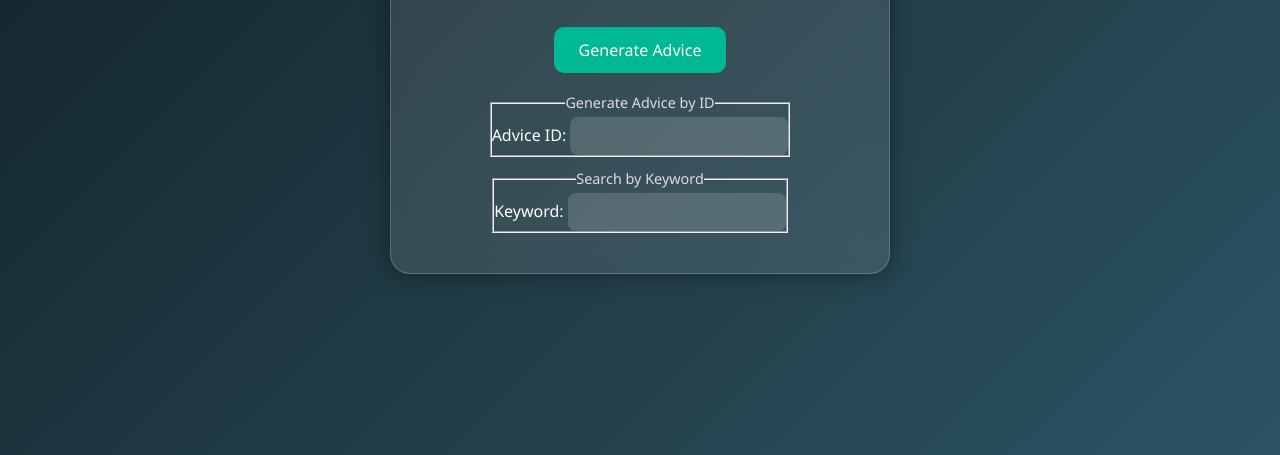
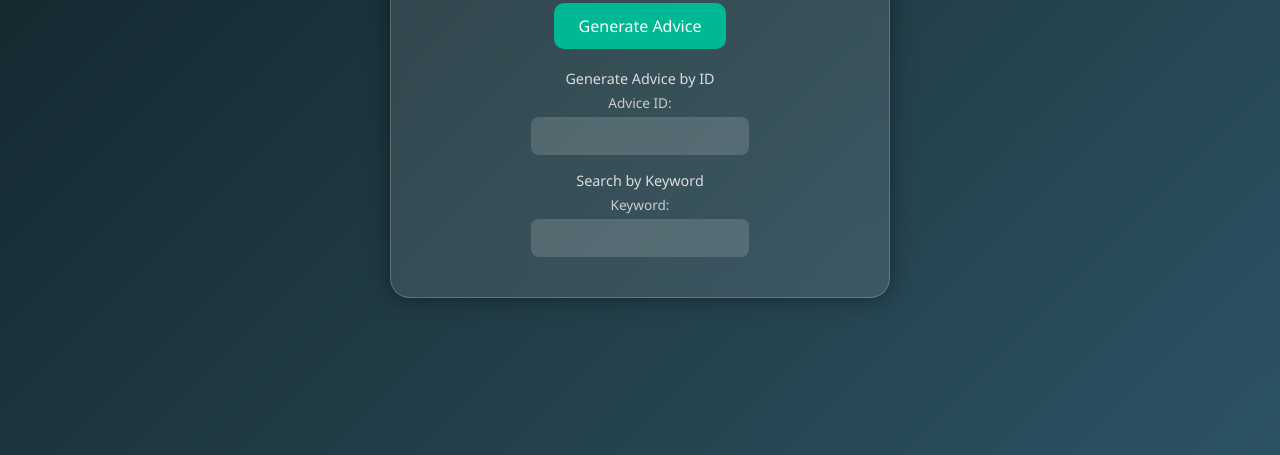
Before and after one commit to srjuninn/advicesApiApresentation, a plain HTML site: page index.html in a window 1280 px wide. Shown: the part 345-800 px from the top of the page. Drawn offline with Linux system fonts and the light colour scheme.

Commit message:
style: fieldset and label
Co-authored-by: GoBrazill <vinicius.daraujos26@gmail.com>

```diff
--- a/style.css
+++ b/style.css
@@ -4,6 +4,7 @@
   box-sizing: border-box;
   font-family: "Segoe UI", Tahoma, Geneva, Verdana, sans-serif;
 }
+
 /* Remove setinhas no Chrome, Safari, Edge */
 input[type=number]::-webkit-inner-spin-button,
 input[type=number]::-webkit-outer-spin-button {
@@ -66,23 +67,39 @@ button {
 button:hover {
   background-color: #019875;
 }
+
 .advicesWrap {
   display: flex;
   flex-direction: column;
   justify-content: center;
-  align-items: center;
-  gap: 12px;
+  align-items: stretch;
+  gap: 16px;
   margin-top: 20px;
 }
 
-.advicesWrap legend {
+fieldset {
+  display: flex;
+  flex-direction: column;
+  justify-content: center;
+  align-items: center;
+  border: none;
+}
+
+legend {
   font-size: 0.9rem;
   color: #ddd;
   margin-bottom: 5px;
 }
 
+label {
+  display: block;
+  margin-bottom: 5px;
+  font-size: 0.85rem;
+  color: #ccc;
+}
+
 .advicesWrap input {
-  max-width: 300px;
+  max-width: 100%;
   padding: 10px;
   border-radius: 8px;
   border: none;
```
